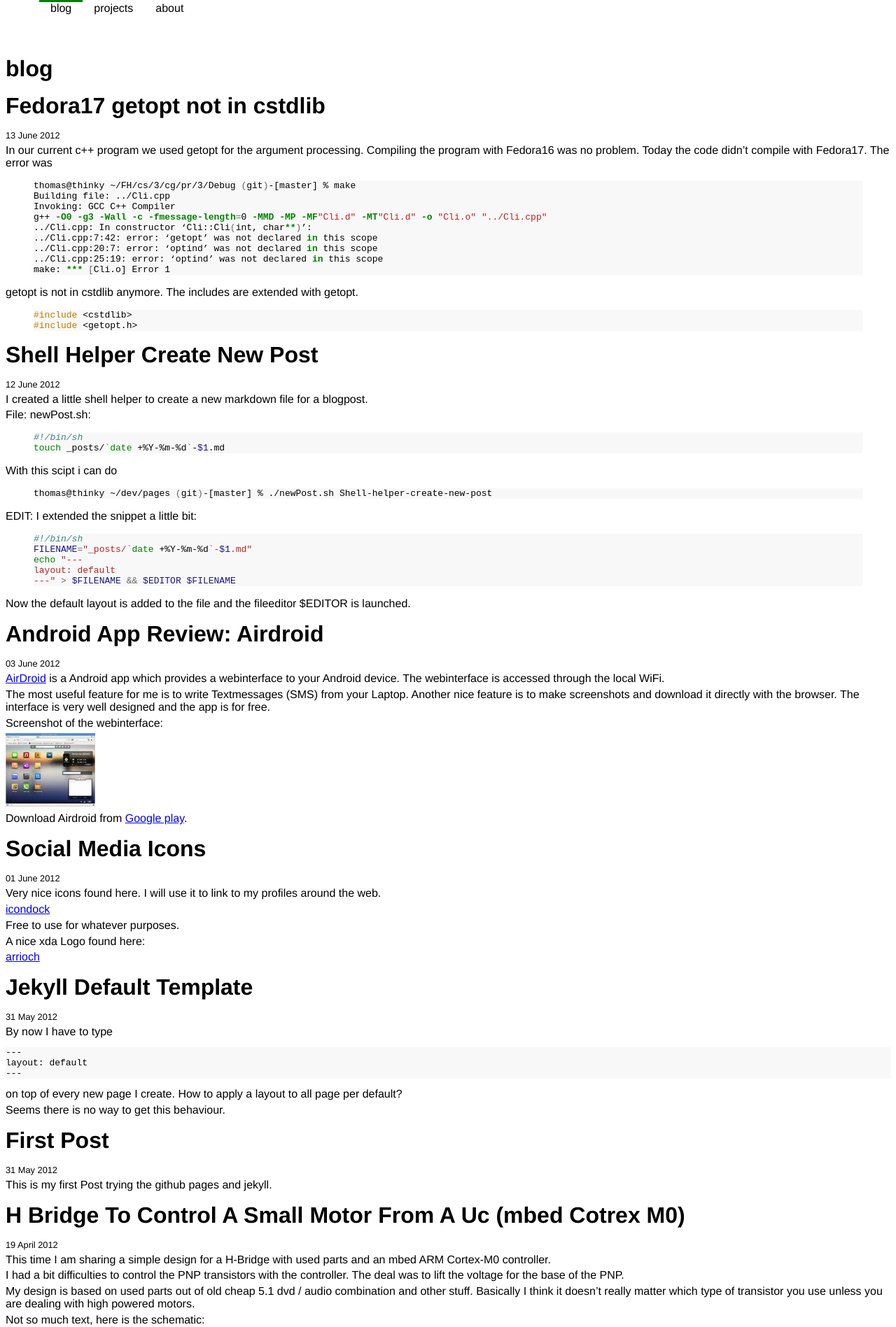
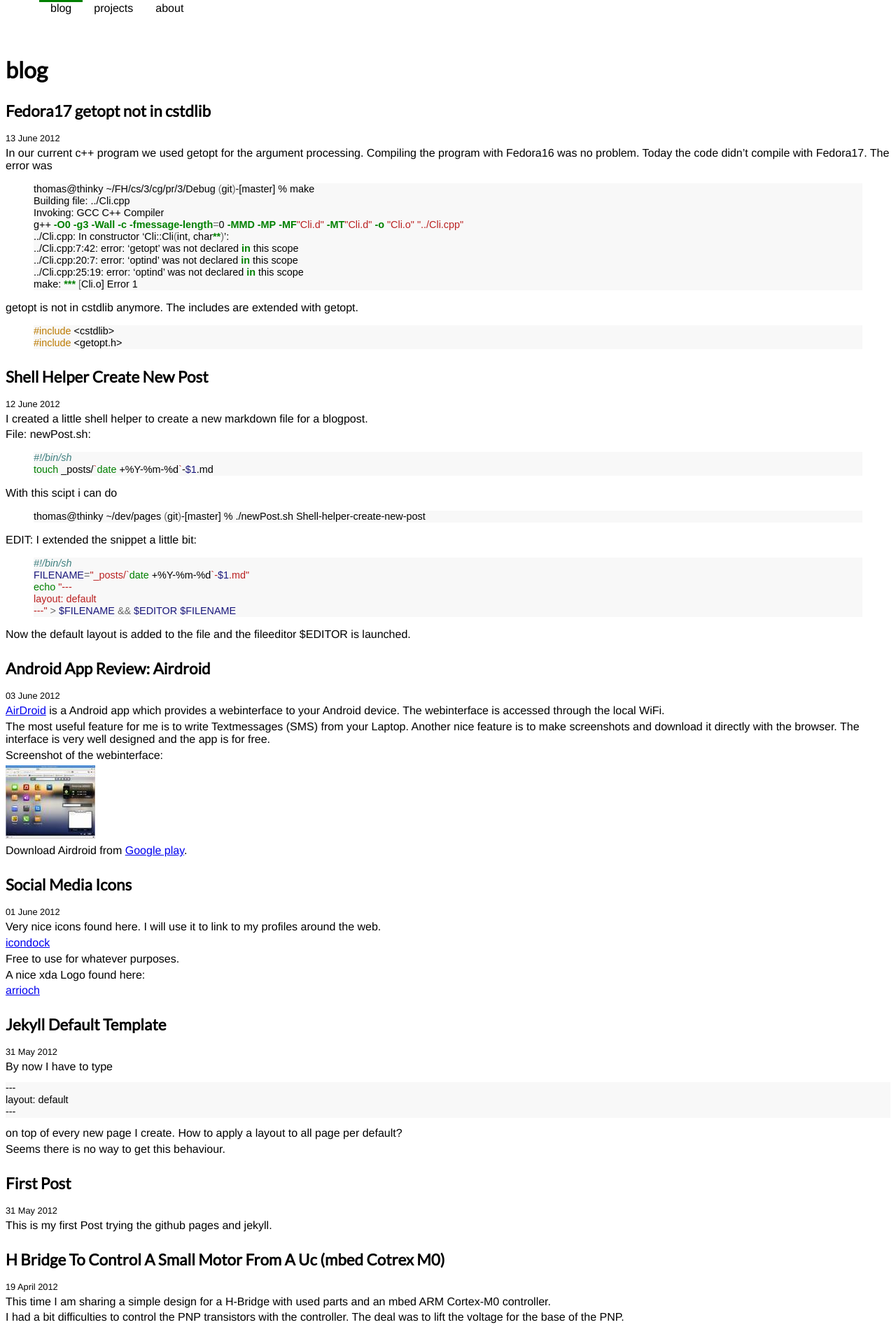
Before and after one commit to twaldecker/twaldecker.github.com, a Jekyll site: the page built from index.html, in a window 1280 px wide. Shown: the top 1897 px of the page at 70% size. Built offline with Jekyll 4.4.1, drawn with Linux system fonts in a browser that asks for light colours; some web fonts are replaced; comment, search, counter and statistics services are not loaded.

Commit message:
added clicky, style changes

```diff
--- /dev/null
+++ b/_includes/clicky.html
@@ -0,0 +1,4 @@
+<a title="Web Analytics" href="http://getclicky.com/66604410"><img alt="Web Analytics" src="//static.getclicky.com/media/links/badge.gif" border="0" /></a>
+<script src="//static.getclicky.com/js" type="text/javascript"></script>
+<script type="text/javascript">try{ clicky.init(66604410); }catch(e){}</script>
+<noscript><p><img alt="Clicky" width="1" height="1" src="//in.getclicky.com/66604410ns.gif" /></p></noscript>
--- a/_layouts/default.html
+++ b/_layouts/default.html
@@ -1,13 +1,14 @@
 <!DOCTYPE html>
 <html>
 <head>
+  <link href='http://fonts.googleapis.com/css?family=Lato|Droid+Sans+Mono' rel='stylesheet' type='text/css'>
+  <link rel="stylesheet" href="/assets/css/style.css" />
+  <link rel="stylesheet" href="/assets/css/lightbox.css" />
+  <script src="/assets/js/lightbox.js"></script>
+  <script src="/assets/js/jquery-1.7.2.min.js"></script>
   <title>Thomas Waldecker - {{ page.title }}</title>
   <meta http-equiv="Content-Type" content="text/html; charset=utf-8" />
   <meta name="viewport" content="width=device-width, initial-scale=1, maximum-scale=2" />
-  <link rel="stylesheet" href="/assets/css/style.css" />
-  <link rel="stylesheet" href="/assets/css/lightbox.css" />
-  <script src="/assets/js/jquery-1.7.2.min.js"></script>
-  <script src="/assets/js/lightbox.js"></script>
 </head>
 <body>
 
@@ -17,5 +18,6 @@
 
 {{ content }}
 
+{% include clicky.html %}
 </body>
 </html>
--- a/assets/css/style.css
+++ b/assets/css/style.css
@@ -19,14 +19,16 @@
     float: left;
     padding-top: 3px; }
 
-h1 {
-  margin: 0.5em 0; }
+h1, h2, h3, h4, h5, h6 {
+  margin: 0.5em 0;
+  font-family: 'Lato', sans-serif; }
 
 p {
   margin: 0.3em 0; }
 
 .post h1 a {
   text-decoration: none;
+  font-size: 70%;
   color: black; }
   .post h1 a:hover {
     text-decoration: underline; }
@@ -40,6 +42,9 @@
     display: block;
     margin-right: 15px;
     float: left; }
+
+code {
+  font: 90% 'Droid Sans Mono', sans-serif; }
 
 .highlight {
   background: #f8f8f8;
```
Also changed, not shown: assets/css/style.scss (+7 -2 lines).
